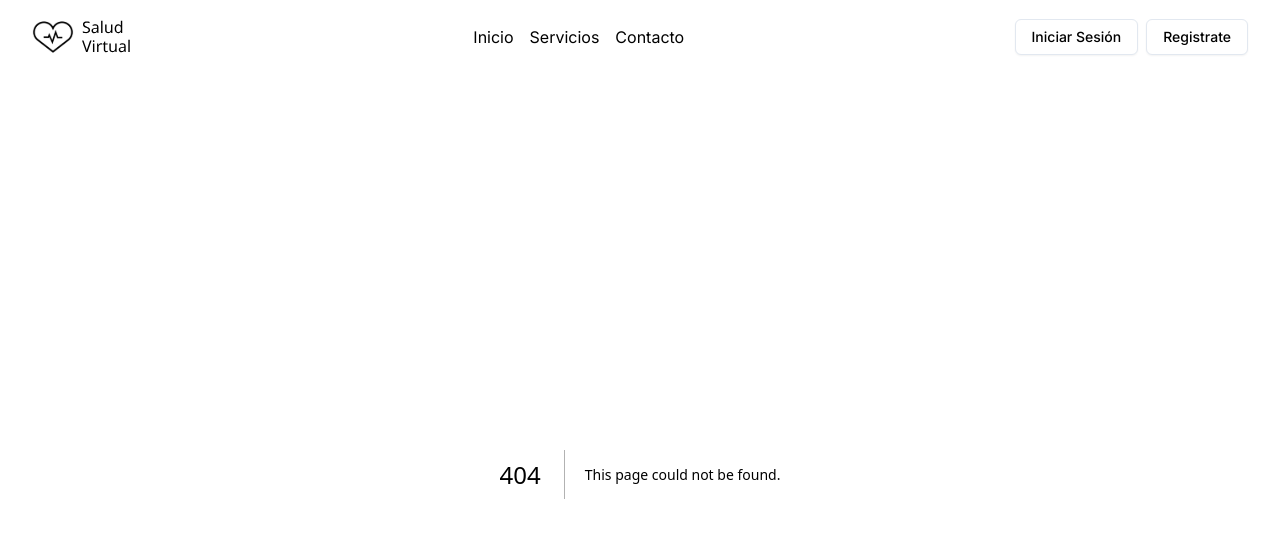
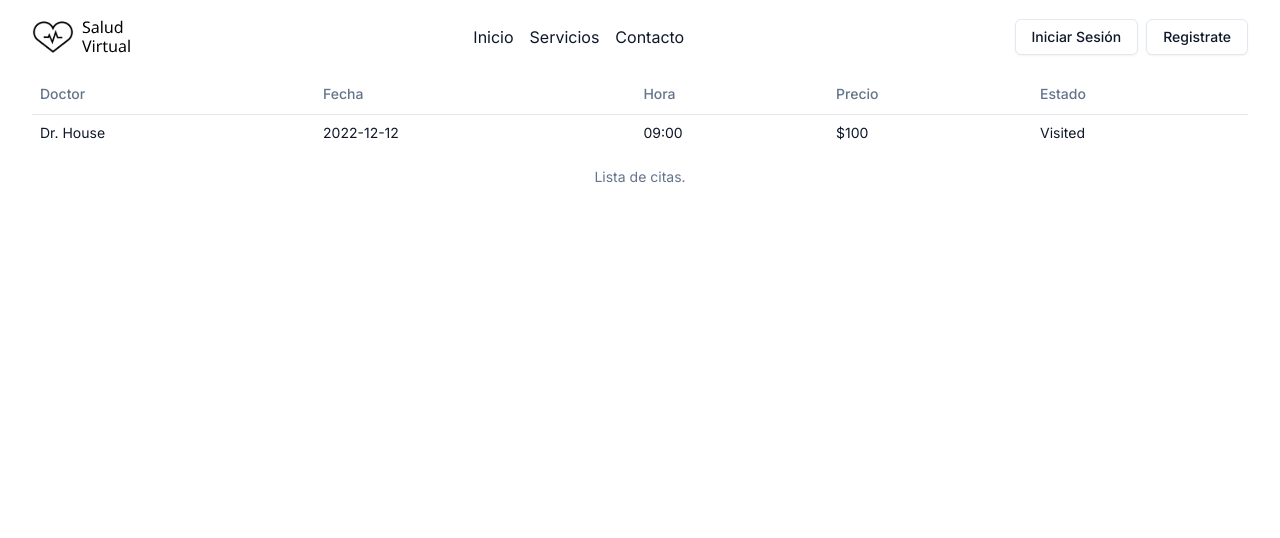
Before and after one commit to No-Country-simulation/c19-43-n-java-next-back-end, a Next.js app: page /appointments in a window 1280 px wide. Before the commit this address had no page. Shown: the top 538 px of the page. Built offline with nearby package versions, Linux system fonts and the light colour scheme.

Commit message:
feat: pequeños agregados

```diff
--- a/package.json
+++ b/package.json
@@ -22,9 +22,11 @@
     "@radix-ui/react-switch": "^1.1.0",
     "@radix-ui/react-toast": "^1.2.1",
     "@reduxjs/toolkit": "^2.2.6",
+    "@tanstack/react-table": "^8.19.3",
     "class-variance-authority": "^0.7.0",
     "clsx": "^2.1.1",
     "date-fns": "^3.6.0",
+    "lucide-react": "^0.416.0",
     "next": "14.2.5",
     "react": "^18",
     "react-day-picker": "^8.10.1",
--- /dev/null
+++ b/src/app/appointments/page.tsx
@@ -0,0 +1,51 @@
+import {
+  Table,
+  TableBody,
+  TableCaption,
+  TableCell,
+  TableHead,
+  TableHeader,
+  TableRow,
+} from "@/components/ui/table"
+
+export default function page() {
+  const appointments = [
+    {
+      doctor: "Dr. House",
+      date: "2022-12-12",
+      time: "09:00",
+      status: "Visited",
+      price: "$100",
+    },
+  ]
+  return (
+    <div className="container">
+    <Table>
+      <TableCaption>Lista de citas.</TableCaption>
+      <TableHeader>
+        <TableRow>
+          <TableHead>Doctor</TableHead>
+          <TableHead>Fecha</TableHead>
+          <TableHead>Hora</TableHead>
+          <TableHead>Precio</TableHead>
+          <TableHead>Estado</TableHead>
+        </TableRow>
+      </TableHeader>
+      <TableBody>
+        {
+          appointments.map((appointment) => (
+            <TableRow key={appointment.date}>
+              <TableCell>{appointment.doctor}</TableCell>
+              <TableCell>{appointment.date}</TableCell>
+              <TableCell>{appointment.time}</TableCell>
+              <TableCell>{appointment.price}</TableCell>
+              <TableCell>{appointment.status}</TableCell>
+            </TableRow>
+          ))
+        }
+      </TableBody>
+    </Table>
+    </div>
+
+  )
+}
--- a/src/app/profile/page.tsx
+++ b/src/app/profile/page.tsx
@@ -62,8 +62,6 @@
   return (
     <Form {...form}>
           <form onSubmit={form.handleSubmit(onSubmit)} className="space-y-2">
-
-
             <FormField
               control={form.control}
               name="nombre"
--- a/src/components/DoctorCard.tsx
+++ b/src/components/DoctorCard.tsx
@@ -1,59 +1,31 @@
 import * as React from "react"
 
 import { Button } from "@/components/ui/button"
-import {
-  Card,
-  CardContent,
-  CardDescription,
-  CardFooter,
-  CardHeader,
-  CardTitle,
-} from "@/components/ui/card"
-import { Input } from "@/components/ui/input"
-import { Label } from "@/components/ui/label"
-import {
-  Select,
-  SelectContent,
-  SelectItem,
-  SelectTrigger,
-  SelectValue,
-} from "@/components/ui/select"
+
+import { Card, CardContent, CardDescription, CardFooter, CardHeader, CardTitle } from "@/components/ui/card"
+
+import { Avatar, AvatarFallback, AvatarImage } from "@/components/ui/avatar"
 
 export function DoctorCard() {
+  const product = {
+    name: "Luisa Fernandez",
+    description: "Psicologia",
+    price: 100,
+    image: "https://via.placeholder.com/300x200",
+  }
+
   return (
-    <Card className="w-[350px]">
-      <CardHeader>
-        <CardTitle>Create project</CardTitle>
-        <CardDescription>Deploy your new project in one-click.</CardDescription>
-      </CardHeader>
-      <CardContent>
-        <form>
-          <div className="items-center gap-4 grid w-full">
-            <div className="flex flex-col space-y-1.5">
-              <Label htmlFor="name">Name</Label>
-              <Input id="name" placeholder="Name of your project" />
-            </div>
-            <div className="flex flex-col space-y-1.5">
-              <Label htmlFor="framework">Framework</Label>
-              <Select>
-                <SelectTrigger id="framework">
-                  <SelectValue placeholder="Select" />
-                </SelectTrigger>
-                <SelectContent position="popper">
-                  <SelectItem value="next">Next.js</SelectItem>
-                  <SelectItem value="sveltekit">SvelteKit</SelectItem>
-                  <SelectItem value="astro">Astro</SelectItem>
-                  <SelectItem value="nuxt">Nuxt.js</SelectItem>
-                </SelectContent>
-              </Select>
-            </div>
-          </div>
-        </form>
+    <Card className="flex flex-row justify-start items-center gap-5 bg-white shadow-lg px-2 py-4 rounded w-full max-w-sm overflow-hidden">
+      <Avatar>
+          <AvatarImage src={product.image} alt="@shadcn" />
+          <AvatarFallback>CN</AvatarFallback>
+        </Avatar>
+      <CardContent className="p-0">
+        <div>
+          <CardTitle className="font-bold text-xl">{product.name}</CardTitle>
+          <CardDescription className="text-base text-gray-700">{product.description}</CardDescription>
+        </div>
       </CardContent>
-      <CardFooter className="flex justify-between">
-        <Button variant="outline">Cancel</Button>
-        <Button>Deploy</Button>
-      </CardFooter>
     </Card>
   )
 }
--- a/src/components/Login.tsx
+++ b/src/components/Login.tsx
@@ -60,7 +60,7 @@
       <DialogContent>
         <Form {...form}>
           <form onSubmit={form.handleSubmit(onSubmit)} className="space-y-2">
-            <DialogHeader>
+            <DialogHeader className="text-center">
               <DialogTitle>Iniciar Sesión</DialogTitle>
               <DialogDescription>
                 Inicia sesión ahora y comienza una gran aventura
@@ -91,6 +91,9 @@
                 </FormItem>
               )}
             />
+            <DialogDescription className="text-center">
+              ¿Olvidó su contraseña? <a href="http://google.com">Recuperar Contraseña</a>
+            </DialogDescription>
 
             <DialogFooter>
               <Button type="submit">Ingresar</Button>
--- a/src/components/User.tsx
+++ b/src/components/User.tsx
@@ -40,42 +40,10 @@
           <DropdownMenuItem className="w-full">
             <Link href="/profile" className="w-full">Perfil</Link>
           </DropdownMenuItem>
-          <DropdownMenuItem>
-            Billing
-            <DropdownMenuShortcut>⌘B</DropdownMenuShortcut>
-          </DropdownMenuItem>
-          <DropdownMenuItem>
-            Settings
-            <DropdownMenuShortcut>⌘S</DropdownMenuShortcut>
-          </DropdownMenuItem>
-          <DropdownMenuItem>
-            Keyboard shortcuts
-            <DropdownMenuShortcut>⌘K</DropdownMenuShortcut>
+          <DropdownMenuItem className="w-full">
+            <Link href="/appointments" className="w-full">Citas</Link>
           </DropdownMenuItem>
         </DropdownMenuGroup>
-        <DropdownMenuSeparator />
-        <DropdownMenuGroup>
-          <DropdownMenuItem>Team</DropdownMenuItem>
-          <DropdownMenuSub>
-            <DropdownMenuSubTrigger>Invite users</DropdownMenuSubTrigger>
-            <DropdownMenuPortal>
-              <DropdownMenuSubContent>
-                <DropdownMenuItem>Email</DropdownMenuItem>
-                <DropdownMenuItem>Message</DropdownMenuItem>
-                <DropdownMenuSeparator />
-                <DropdownMenuItem>More...</DropdownMenuItem>
-              </DropdownMenuSubContent>
-            </DropdownMenuPortal>
-          </DropdownMenuSub>
-          <DropdownMenuItem>
-            New Team
-            <DropdownMenuShortcut>⌘+T</DropdownMenuShortcut>
-          </DropdownMenuItem>
-        </DropdownMenuGroup>
-        <DropdownMenuSeparator />
-        <DropdownMenuItem>GitHub</DropdownMenuItem>
-        <DropdownMenuItem>Support</DropdownMenuItem>
-        <DropdownMenuSeparator />
         <DropdownMenuItem>
           <Button onClick={() => {
             logout()
--- /dev/null
+++ b/src/components/ui/table.tsx
@@ -0,0 +1,120 @@
+import * as React from "react"
+
+import { cn } from "@/lib/utils"
+
+const Table = React.forwardRef<
+  HTMLTableElement,
+  React.HTMLAttributes<HTMLTableElement>
+>(({ className, ...props }, ref) => (
+  <div className="relative w-full overflow-auto">
+    <table
+      ref={ref}
+      className={cn("w-full caption-bottom text-sm", className)}
+      {...props}
+    />
+  </div>
+))
+Table.displayName = "Table"
+
+const TableHeader = React.forwardRef<
+  HTMLTableSectionElement,
+  React.HTMLAttributes<HTMLTableSectionElement>
+>(({ className, ...props }, ref) => (
+  <thead ref={ref} className={cn("[&_tr]:border-b", className)} {...props} />
+))
+TableHeader.displayName = "TableHeader"
+
+const TableBody = React.forwardRef<
+  HTMLTableSectionElement,
+  React.HTMLAttributes<HTMLTableSectionElement>
+>(({ className, ...props }, ref) => (
+  <tbody
+    ref={ref}
+    className={cn("[&_tr:last-child]:border-0", className)}
+    {...props}
+  />
+))
+TableBody.displayName = "TableBody"
+
+const TableFooter = React.forwardRef<
+  HTMLTableSectionElement,
+  React.HTMLAttributes<HTMLTableSectionElement>
+>(({ className, ...props }, ref) => (
+  <tfoot
+    ref={ref}
+    className={cn(
+      "border-t bg-muted/50 font-medium [&>tr]:last:border-b-0",
+      className
+    )}
+    {...props}
+  />
+))
+TableFooter.displayName = "TableFooter"
+
+const TableRow = React.forwardRef<
+  HTMLTableRowElement,
+  React.HTMLAttributes<HTMLTableRowElement>
+>(({ className, ...props }, ref) => (
+  <tr
+    ref={ref}
+    className={cn(
+      "border-b transition-colors hover:bg-muted/50 data-[state=selected]:bg-muted",
+      className
+    )}
+    {...props}
+  />
+))
+TableRow.displayName = "TableRow"
+
+const TableHead = React.forwardRef<
+  HTMLTableCellElement,
+  React.ThHTMLAttributes<HTMLTableCellElement>
+>(({ className, ...props }, ref) => (
+  <th
+    ref={ref}
+    className={cn(
+      "h-10 px-2 text-left align-middle font-medium text-muted-foreground [&:has([role=checkbox])]:pr-0 [&>[role=checkbox]]:translate-y-[2px]",
+      className
+    )}
+    {...props}
+  />
+))
+TableHead.displayName = "TableHead"
+
+const TableCell = React.forwardRef<
+  HTMLTableCellElement,
+  React.TdHTMLAttributes<HTMLTableCellElement>
+>(({ className, ...props }, ref) => (
+  <td
+    ref={ref}
+    className={cn(
+      "p-2 align-middle [&:has([role=checkbox])]:pr-0 [&>[role=checkbox]]:translate-y-[2px]",
+      className
+    )}
+    {...props}
+  />
+))
+TableCell.displayName = "TableCell"
+
+const TableCaption = React.forwardRef<
+  HTMLTableCaptionElement,
+  React.HTMLAttributes<HTMLTableCaptionElement>
+>(({ className, ...props }, ref) => (
+  <caption
+    ref={ref}
+    className={cn("mt-4 text-sm text-muted-foreground", className)}
+    {...props}
+  />
+))
+TableCaption.displayName = "TableCaption"
+
+export {
+  Table,
+  TableHeader,
+  TableBody,
+  TableFooter,
+  TableHead,
+  TableRow,
+  TableCell,
+  TableCaption,
+}
```
Also changed, not shown: 1 other file (tests, documents, lock files or other folders).
